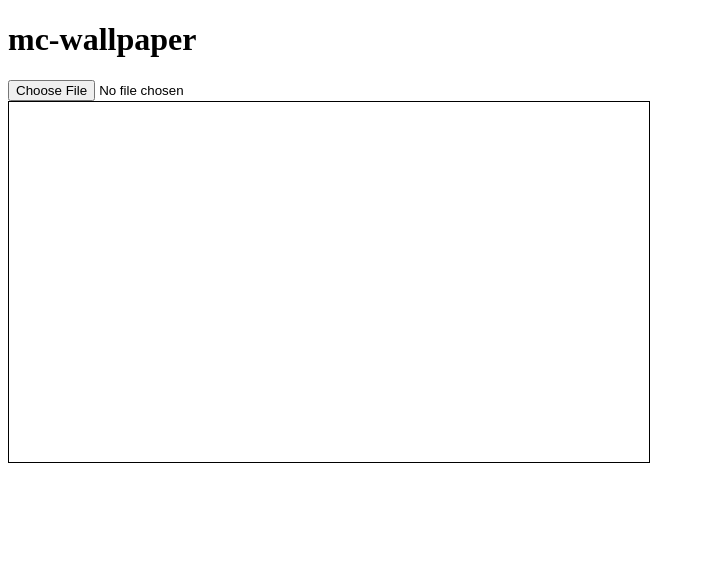
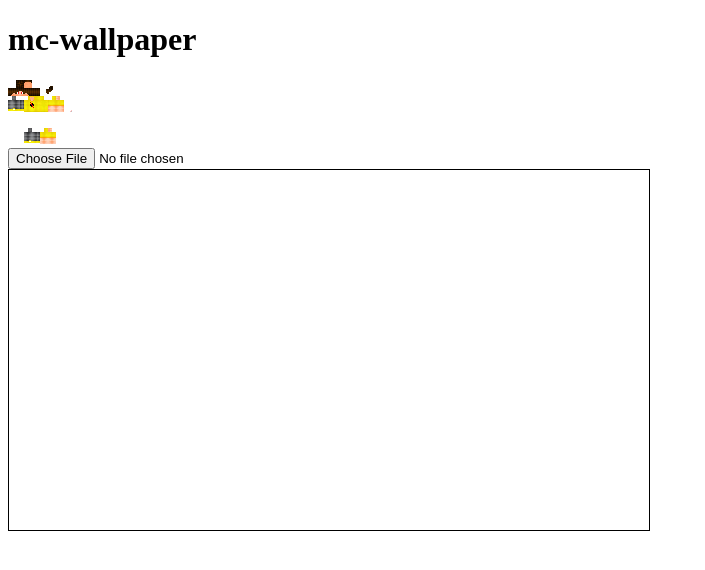
Before and after one commit to volkovily/mc-wallpapers, a website: page creator.html in a window 1280 px wide. Shown: the whole page, without its empty margins (0-705 px from the left). Drawn offline with Linux system fonts and the light colour scheme.

Commit message:
added images and skin button

```diff
--- a/creator.html
+++ b/creator.html
@@ -6,6 +6,7 @@
 </head>
 <body>
     <h1>mc-wallpaper</h1>
+    <img src="src/img/steve.png" id="skinButton">
     <form id="uploadForm" enctype="multipart/form-data">
         <input type="file" id="fileInput">
     </form>
```
Also changed, not shown: src/img/skinmap.png (added), src/img/steve.png (added).
